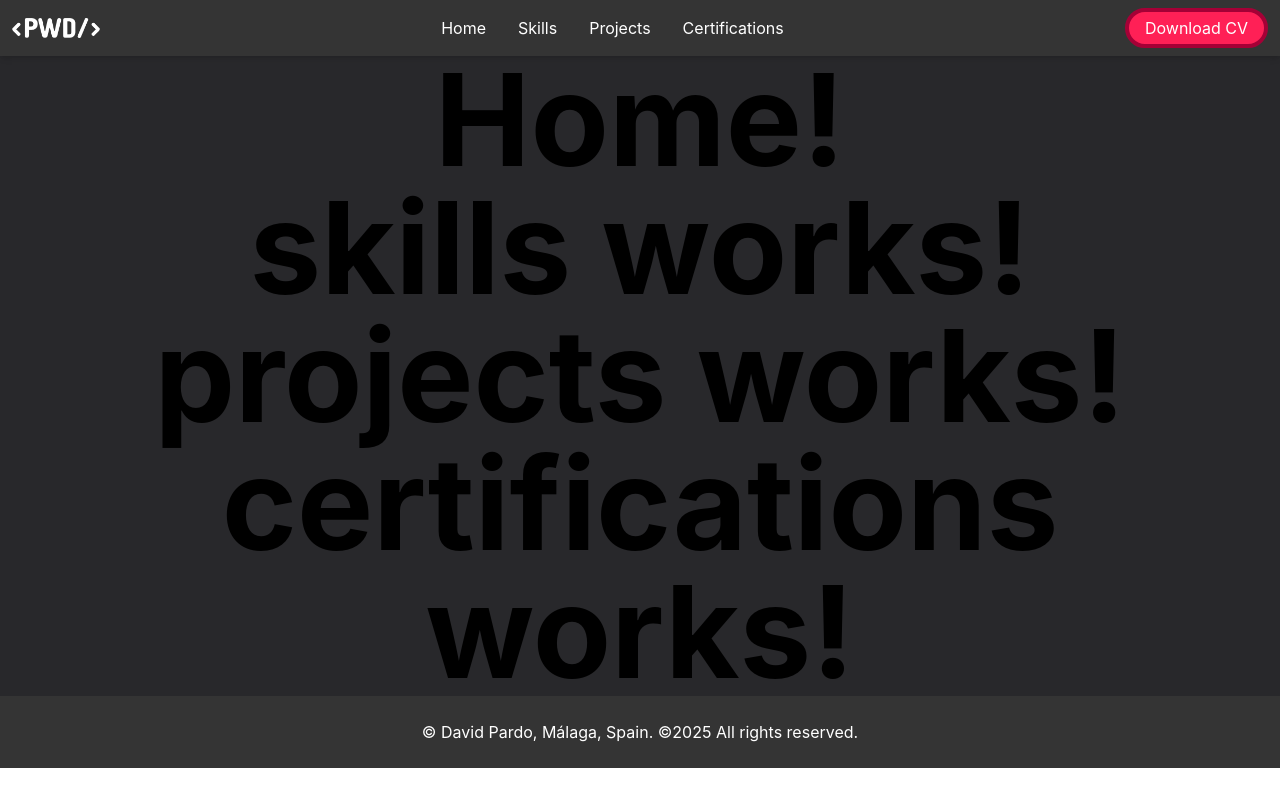
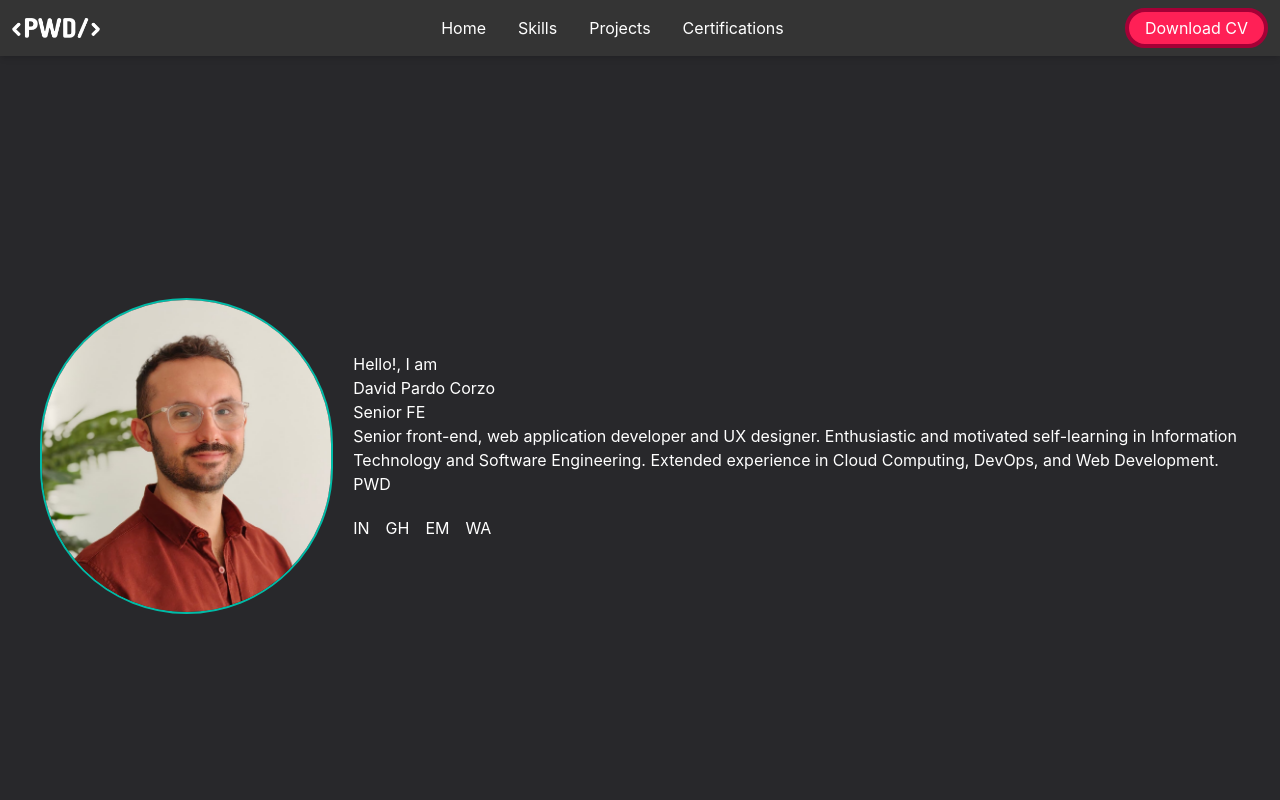
Before and after one commit to pantro14/pwd-2025, an Angular app: page / in a window 1280 px wide. Shown: the top 800 px of the page. Built offline with nearby package versions, Linux system fonts and the light colour scheme.

Commit message:
feat: home almost finished

```diff
--- a/src/app/components/footer/footer.html
+++ b/src/app/components/footer/footer.html
@@ -1,4 +1,4 @@
-<footer class="bg-primary text-neutral-content text-white">
+<footer class="bg-primary">
   <div class="container mx-auto px-4 py-6 text-center">
     <p>&copy; David Pardo, Málaga, Spain. ©2025 All rights reserved.</p>
   </div>
--- a/src/app/components/header/header.html
+++ b/src/app/components/header/header.html
@@ -1,5 +1,5 @@
 <header class="bg-primary sticky top-0 z-50 px-3 py-0 shadow-md">
-  <div class="flex justify-between items-center text-white">
+  <div class="flex justify-between items-center">
     <img src="pwd-white.png" class="h-5 rounded-full cursor-pointer" alt="logo" />
     <ul class="hidden md:flex">
       @for(section of sections(); track section) {
--- a/src/app/components/home/home.html
+++ b/src/app/components/home/home.html
@@ -1 +1,24 @@
-Home!
+<div
+  class="flex w-full h-screen flex-col md:flex-row gap-5 px-5 md:px-10 items-center justify-center text-white relative"
+>
+  <div class="border-2 border-teal-500 rounded-full w-xs sm:w-lg md:w-xl lg:w-lg xl:w-xl 2xl:w-2xl">
+    <img src="profile.jpeg" alt="logo" class="w-full h-full rounded-full" />
+  </div>
+  <div class="flex flex-col">
+    <div>Hello!, I am</div>
+    <div>David Pardo Corzo</div>
+    <div>Senior FE</div>
+    <div>
+      Senior front-end, web application developer and UX designer. Enthusiastic and motivated
+      self-learning in Information Technology and Software Engineering. Extended experience in Cloud
+      Computing, DevOps, and Web Development.
+    </div>
+    <div>PWD</div>
+    <div class="flex flex-row items-center space-x-4 py-5">
+      <div>IN</div>
+      <div>GH</div>
+      <div>EM</div>
+      <div>WA</div>
+    </div>
+  </div>
+</div>
--- a/src/app/main-container/main-container.html
+++ b/src/app/main-container/main-container.html
@@ -1,5 +1,5 @@
 <div class="flex bg-secondary">
-  <div class="m-auto text-9xl font-bold text-center text-black">
+  <div class="m-auto">
     @for(componentEntry of componentEntries(); track componentEntry[0]) { @let key =
     componentEntry[0]; @let component = componentEntry[1];
     <div [id]="key">
--- a/src/index.html
+++ b/src/index.html
@@ -7,7 +7,7 @@
     <meta name="viewport" content="width=device-width, initial-scale=1" />
     <link rel="icon" type="image/x-icon" href="favicon.ico" />
   </head>
-  <body>
+  <body class="text-white">
     <app-root></app-root>
   </body>
 </html>
```
